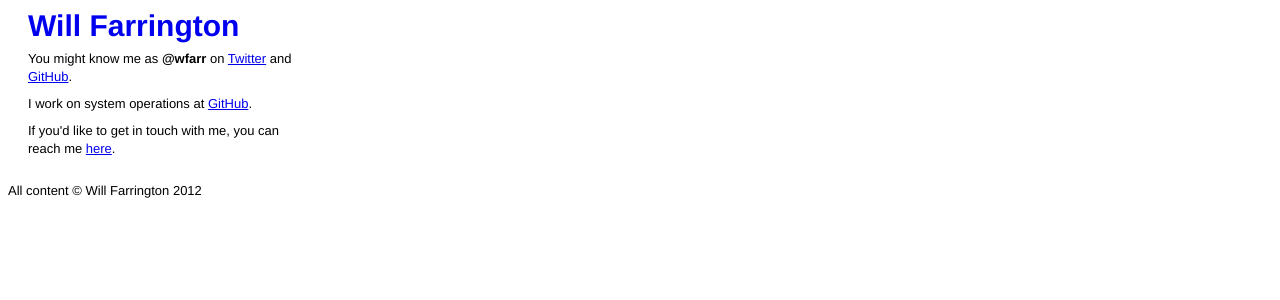
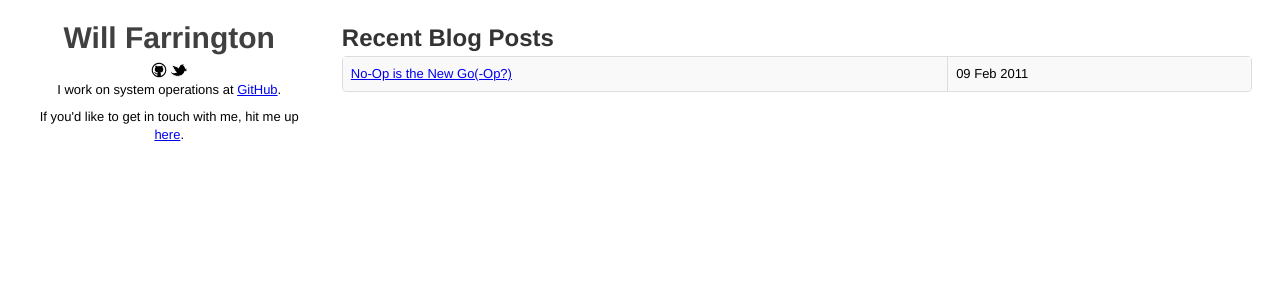
Before and after one commit to dineshkummarc/wfarr.github.com, a Jekyll site: the page built from index.html, in a window 1280 px wide. Shown: the top 300 px of the page. Built offline with Jekyll 4.4.1, drawn with Linux system fonts in a browser that asks for light colours; Markdown is read by kramdown in place of the engine named in the settings; comment, search, counter and statistics services are not loaded.

Commit message:
Fix a bunch of small things
Finally read to finish import of posts

```diff
--- a/_config.yml
+++ b/_config.yml
@@ -1,5 +1,4 @@
 pygments: true
-markdown: redcarpet
 #markdown: redcarpet2
 #redcarpet:
 #  extensions: ["no_intra_emphasis", "fenced_code_blocks", "autolink", "strikethrough", "superscript", "with_toc_data"]
--- a/_includes/sidebar.html
+++ b/_includes/sidebar.html
@@ -1,10 +1,11 @@
 <div class="sidebar">
   <h1><a href="/" class="black no-underline">Will Farrington</a></h1>
+  <div class="links">
+    <a href="https://github.com/wfarr"><img src="/images/github.png" /></a>
+    <a href="http://twitter.com/wfarr"><img src="/images/twitter.png" /></a>
+  </div>
   <div class="about">
-    <p>You might know me as <strong>@wfarr</strong> on <a href="http://twitter.com/wfarr" title="twitter profile">Twitter</a> and <a href="https://github.com/wfarr" title="github profile">GitHub</a>.</p>
     <p>I work on system operations at <a href="https://github.com/" title="github">GitHub</a>.</p>
-  </div>
-  <div class="content">
-    <p>If you'd like to get in touch with me, you can reach me <a href="mailto:wcfarrington+blogform@gmail.com">here</a>.</p>
+    <p>If you'd like to get in touch with me, hit me up <a href="mailto:wcfarrington+blogform@gmail.com">here</a>.</p>
   </div>
 </div>
--- a/_layouts/default.html
+++ b/_layouts/default.html
@@ -7,7 +7,7 @@
     <meta name="author" content="Will Farrington" />
 
     <link rel="stylesheet" href="/css/bootstrap.min.css" type="text/css" />
-    <link rel="stylesheet" href="/css/screen.css" type="text/css" />
+    <link rel="stylesheet" href="/css/main.css" type="text/css" />
   </head>
   <body>
     <div class="container-fluid">
@@ -16,17 +16,15 @@
          {% include sidebar.html %}
         </div>
         <div class="span9">
+          {{ content }}
         </div>
       </div>
     </div>
     <div class="clearfix">&nbsp;</div>
-    <footer>
-      <p>All content &copy; Will Farrington 2012</p>
-    </footer>
 
-    <!-- <script type="text/javascript">
+    <script type="text/javascript">
     {% include gauges.js %}
-    </script> -->
+    </script>
 
   </body>
 </html>
--- a/_plugins/redcarpet2_markdown.rb
+++ /dev/null
@@ -1,48 +0,0 @@
-require 'fileutils'
-require 'digest/md5'
-require 'redcarpet'
-require 'albino'
-
-PYGMENTS_CACHE_DIR = File.expand_path('../../_cache', __FILE__)
-FileUtils.mkdir_p(PYGMENTS_CACHE_DIR)
-
-class Redcarpet2Markdown < Redcarpet::Render::HTML
-  def block_code(code, lang)
-    lang = lang || "text"
-    path = File.join(PYGMENTS_CACHE_DIR, "#{lang}-#{Digest::MD5.hexdigest code}.html")
-    cache(path) do
-      colorized = Albino.colorize(code, lang)
-      add_code_tags(colorized, lang)
-    end
-  end
-
-  def add_code_tags(code, lang)
-    code.sub(/<pre>/, "<pre><code class=\"#{lang}\">").
-         sub(/<\/pre>/, "</code></pre>")
-  end
-
-  def cache(path)
-    if File.exist?(path)
-      File.read(path)
-    else
-      content = yield
-      File.open(path, 'w') {|f| f.print(content) }
-      content
-    end
-  end
-end
-
-class Jekyll::MarkdownConverter
-  def extensions
-    Hash[ *@config['redcarpet']['extensions'].map {|e| [e.to_sym, true] }.flatten ]
-  end
-
-  def markdown
-    @markdown ||= Redcarpet::Markdown.new(Redcarpet2Markdown.new(extensions), extensions)
-  end
-
-  def convert(content)
-    return super unless @config['markdown'] == 'redcarpet2'
-    markdown.render(content)
-  end
-end
--- a/css/screen.css
+++ b/css/main.css
@@ -3,34 +3,16 @@ body {
   font-size: 13px;
 }
 
-// add some space for the header area
-
 .container-fluid {
   margin-top: 20px;
 }
 
-// fix width of content area
-
-// blackify black things
-
-.black {
+.black, .black:hover, .black:visited, .black:hover:visited {
   color: #404040;
-  &:hover {
-    color: #404040;
-  }
-  &:visited {
-    color: #404040;
-  }
-  &:hover:visited {
-    color: #404040;
-  }
 }
 
-.no-underline {
+.no-underline, .no-underline:hover {
   text-decoration: none;
-  &:hover {
-    text-decoration: none;
-  }
 }
 
 h1 small {
@@ -44,3 +26,8 @@ h1 small {
 h1 {
   margin-bottom: 0.2em;
 }
+
+.sidebar {
+  float: center;
+  text-align: center;
+}
--- a/index.html
+++ b/index.html
@@ -1,10 +1,10 @@
 ---
 layout: default
-title: Will Farrington
+title: Blog
 ---
 
 <section>
-  <h1>Recent Blog Posts</h1>
+  <h2>Recent Blog Posts</h2>
   <table class="table table-bordered table-striped">
     {% for post in site.posts %}
       <tr>
```
Also changed, not shown: images/github.png (added), images/twitter.png (added), 1 other file.
